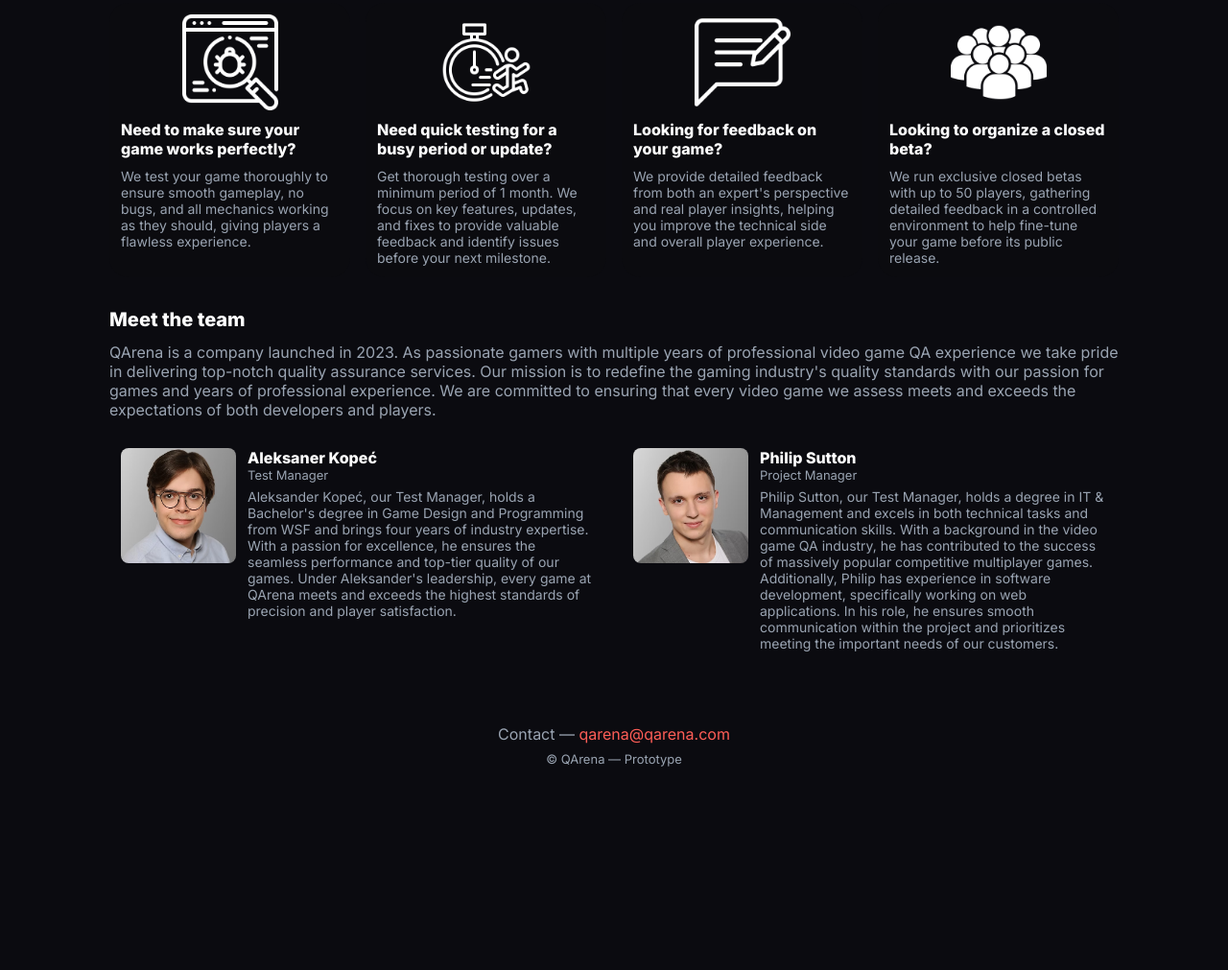
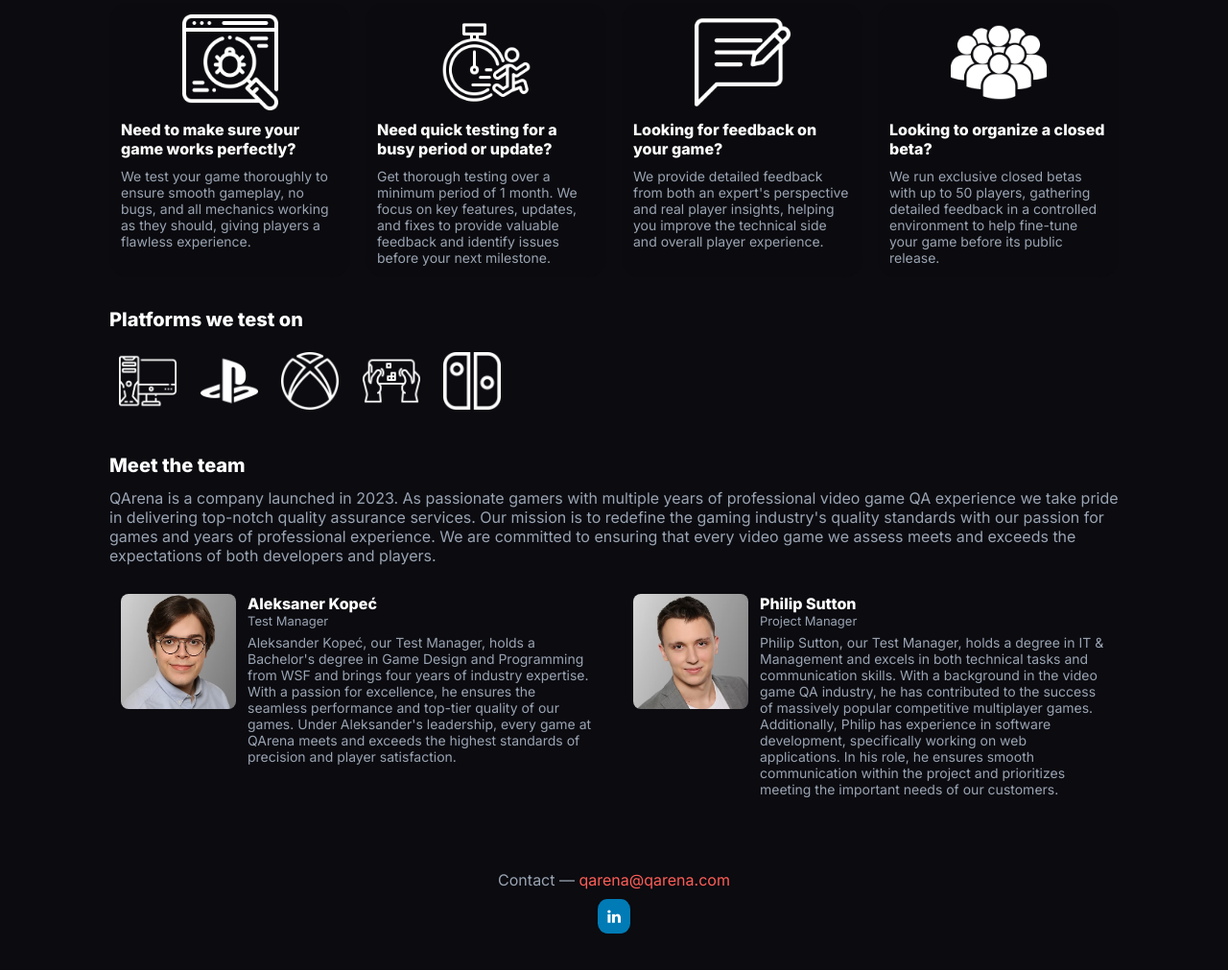
Before and after one commit to philip-sutton4/qarena-website, a plain HTML site: page index.html in a window 1280 px wide. Shown: the part 1239-2250 px from the top of the page at 96% size. Before the commit the page ends 2114 px from the top, so only its background shows below. Drawn offline with Linux system fonts and the light colour scheme.

Commit message:
Added platforms

```diff
--- a/assets/css/styles.css
+++ b/assets/css/styles.css
@@ -111,6 +111,9 @@ h2{margin:0 0 12px;font-size:20px;color:#fff}
 .service-card h3{margin:0;font-size:16px;color:#fff}
 .service-card p{margin:0;color:var(--muted);font-size:14px}
 
+/* What we do section */
+.we-test-on img{max-height:80px;max-width:250px;object-fit:contain;padding: 10px;}
+
 /* Team */
 .team-grid{display:grid;grid-template-columns:repeat(2,1fr);gap:16px;margin-top:16px}
 .team-member{display:flex;gap:12px;align-items:flex-start;padding:12px}
@@ -166,4 +169,22 @@ h2{margin:0 0 12px;font-size:20px;color:#fff}
   .services-grid{grid-template-columns:1fr}
   .project-logos{flex-direction:column;align-items:stretch}
   .project-logo{height:auto;padding:14px}
+
+
 }
+
+/* Social media icons */
+  .fa {
+  padding: 10px;
+  font-size: 30px;
+  text-align: center;
+  text-decoration: none;
+  margin: 10px 2px;
+  border-radius: 30%;
+}
+
+.fa:hover {opacity: 0.7;}
+.fa-linkedin {
+  background: #007bb5;
+  color: white;
+}
--- a/components/main.html
+++ b/components/main.html
@@ -85,6 +85,16 @@
     </div>
   </section>
 
+  <!-- We test on -->
+  <section class="we-test-on" style="margin-top: 32px">
+    <h2>Platforms we test on</h2>
+    <img src="./assets/images/gaming.png" alt="PC" />
+    <img src="./assets/images/playstation-logotype.png" alt="Playstation" />
+    <img src="./assets/images/xbox.png" alt="XBOX" />
+    <img src="./assets/images/mobile-game.png" alt="Mobile" />
+    <img src="./assets/images/nintendo-switch.png" alt="Ninendo Switch" />
+  </section>
+
   <!-- Meet the Team -->
   <section id="team" style="margin-top: 32px">
     <h2>Meet the team</h2>
@@ -148,8 +158,9 @@
         >qarena@qarena.com</a
       >
     </div>
-    <div style="margin-top: 8px; color: var(--muted); font-size: 13px">
-      © QArena — Prototype
-    </div>
+    <a
+      href="https://www.linkedin.com/company/qa-arena/"
+      class="fa fa-linkedin"
+    ></a>
   </footer>
 </div>
--- a/index.html
+++ b/index.html
@@ -10,6 +10,11 @@
     />
     <link rel="stylesheet" href="./assets/css/styles.css" />
     <link rel="stylesheet" href="./assets/css/styles-snow.css" />
+    <!-- Social Media icons -->
+    <link
+      rel="stylesheet"
+      href="https://cdnjs.cloudflare.com/ajax/libs/font-awesome/4.7.0/css/font-awesome.min.css"
+    />
   </head>
   <body>
     <!-- components will be injected here -->
```
Also changed, not shown: assets/images/gaming.png (added), assets/images/mobile-game.png (added), assets/images/nintendo-switch.png (added), assets/images/playstation-logotype.png (added), assets/images/xbox.png (added).
